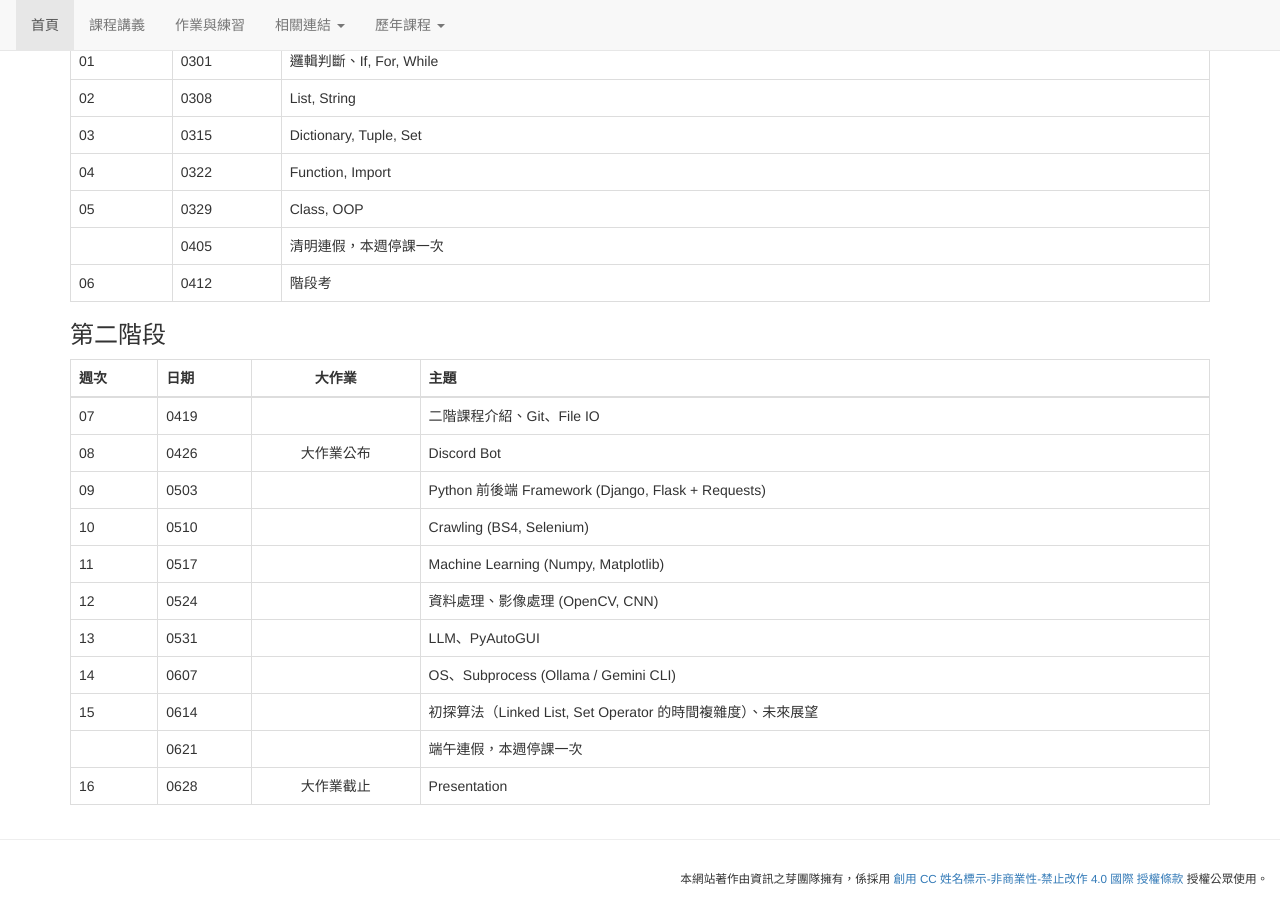
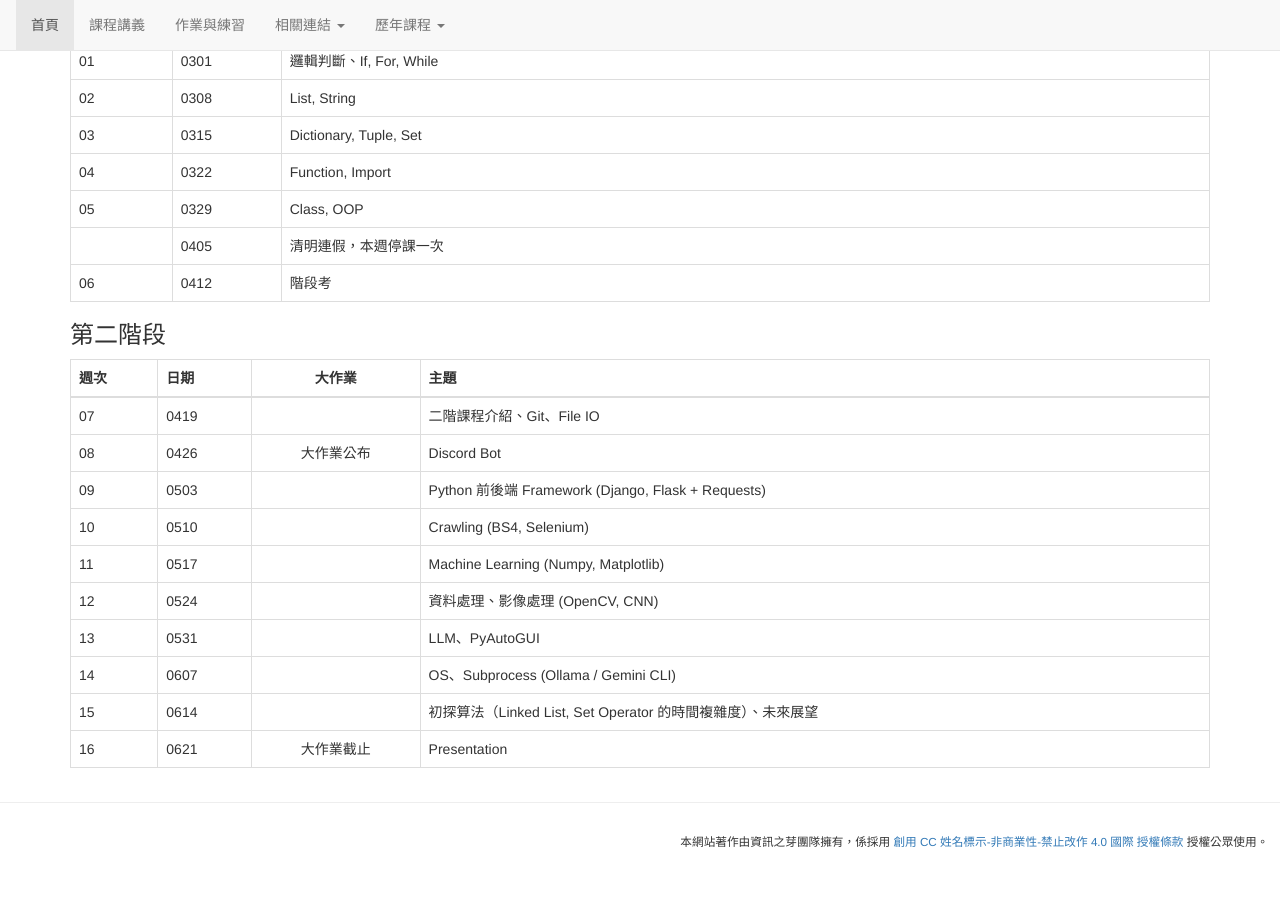
Before and after one commit to tw-csie-sprout/py2026, a Jekyll site: the page built from index.md, in a window 1280 px wide and 900 px high, scrolled down 1001 px. Built offline with Jekyll 4.4.1, drawn with Linux system fonts in a browser that asks for light colours; after the commit the page ends 1864 px from its top, so only the background shows below that.

Commit message:
Update index.md 第16週上課日期

```diff
--- a/index.md
+++ b/index.md
@@ -72,5 +72,4 @@ A: 可以 Ctrl-F5 清除快取，或是開啟無痕模式試試。
 | 13   | 0531 |              | LLM、PyAutoGUI                                           |
 | 14   | 0607 |              | OS、Subprocess (Ollama / Gemini CLI)                     |
 | 15   | 0614 |              | 初探算法（Linked List, Set Operator 的時間複雜度）、未來展望 |
-|      | 0621 |              | 端午連假，本週停課一次                                     |
-| 16   | 0628 | 大作業截止    | Presentation                                             |
+| 16   | 0621 | 大作業截止    | Presentation                                             |
```
